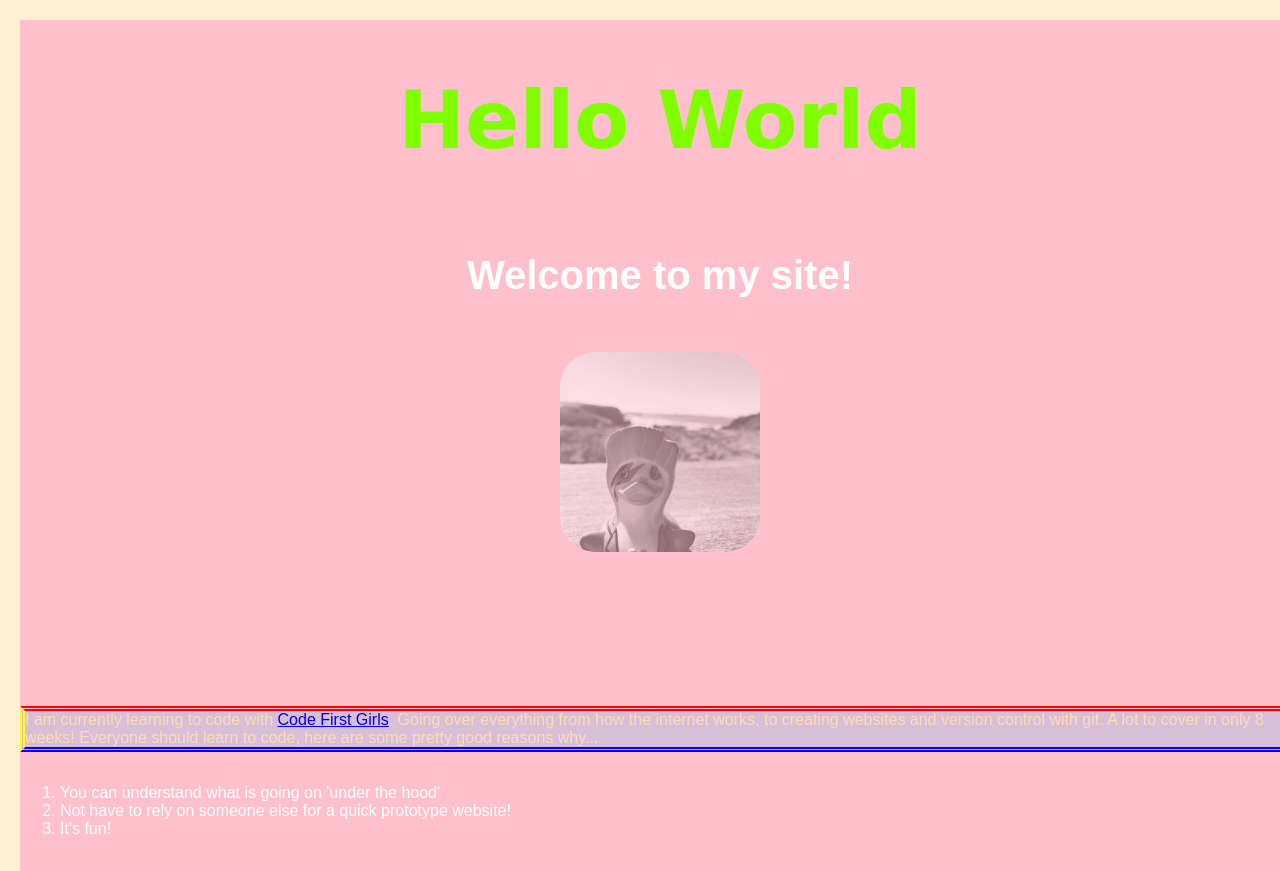
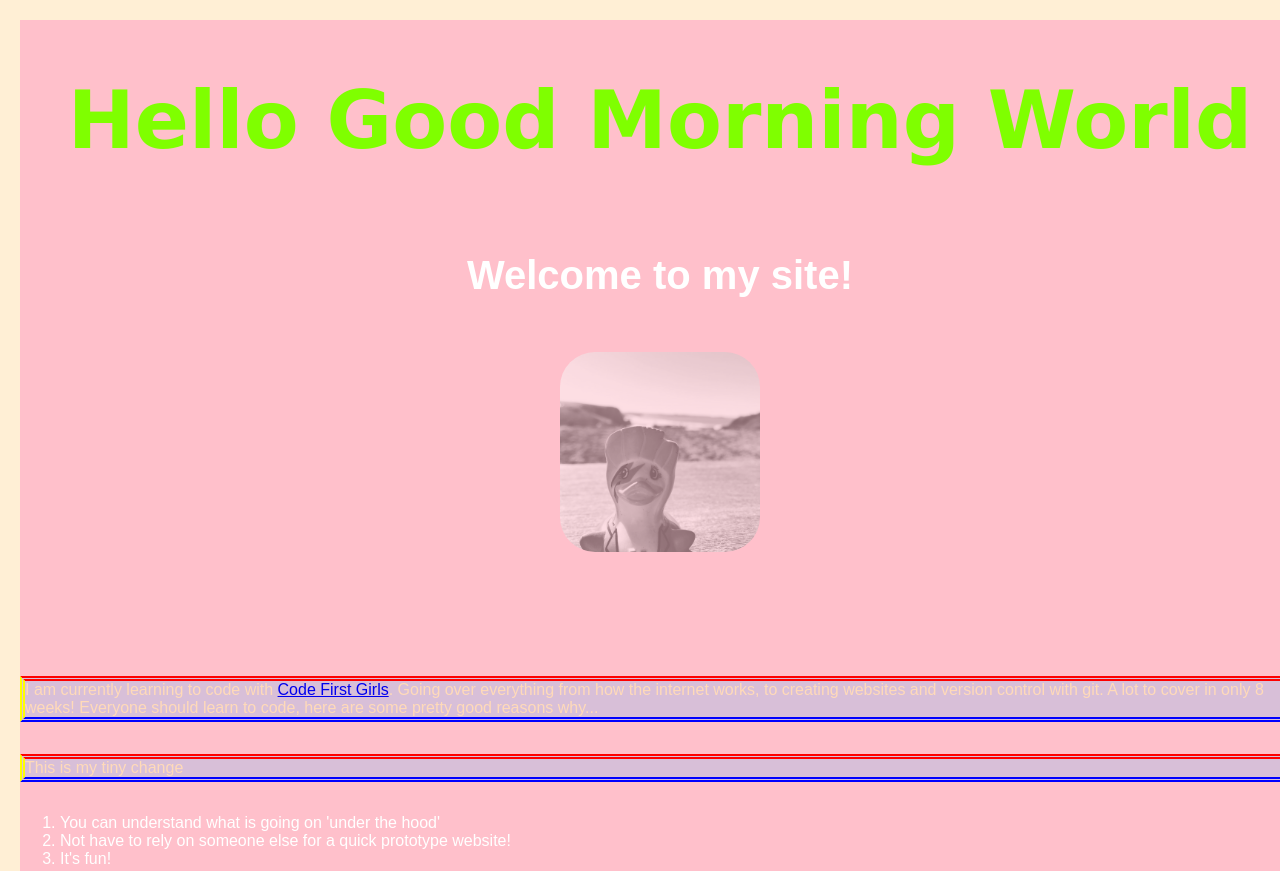
Before and after one commit to ecc3/beginners-week-one-master, a plain HTML site: page index.html in a window 1280 px wide. Shown: the top 871 px of the page. Drawn offline with Linux system fonts and the light colour scheme.

Commit message:
Update index.html
Added some extra words.

```diff
--- a/index.html
+++ b/index.html
@@ -7,7 +7,7 @@
 
   <body>
     <div class="contrast">
-      <h1>Hello World</h1>
+      <h1>Hello Good Morning World</h1>
 
       <h2>Welcome to my site!</h2>
 
@@ -19,6 +19,7 @@
       <p title="block text">I am currently learning to code with <a href="https://www.codefirstgirls.org.uk/">Code First Girls</a>. Going over everything from how the
 internet works, to creating websites and version control with git. A lot to cover in only 8 weeks!
 Everyone should learn to code, here are some pretty good reasons why...</p>
+      <p>This is my tiny change</p>
 
       <ol>
         <li>You can understand what is going on 'under the hood'</li>
```
